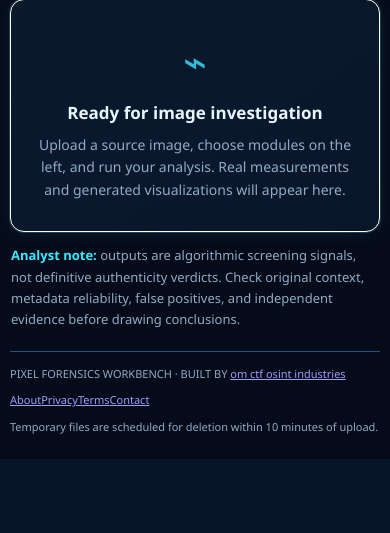
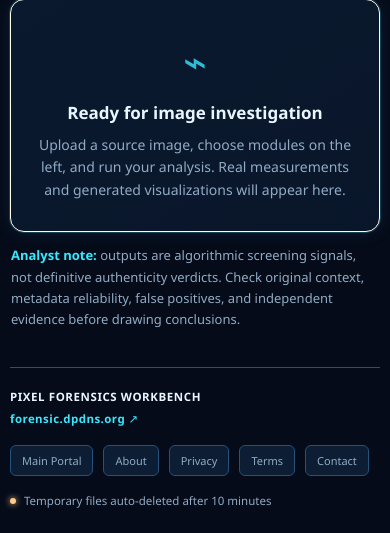
Before and after one commit to Abhrankan-Chakrabarti/pixel-forensics-workbench, a Flask app: page / in a window 390 px wide. Shown: the part 2813-3346 px from the top of the page. Before the commit the page ends 3272 px from the top, so only its background shows below. Run offline with Flask 3, Linux system fonts and the light colour scheme; some libraries are stand-ins or nearby versions.

Commit message:
fix(ui): enhance footer layout with portal backlink, spaced nav links, and mobile responsiveness

```diff
--- a/static/css/pages.css
+++ b/static/css/pages.css
@@ -1 +1 @@
-*{box-sizing:border-box}html{color-scheme:dark}body{margin:0;background:#07101f;color:#e8f1ff;font:16px/1.7 system-ui,-apple-system,"Segoe UI",sans-serif}.topbar{display:flex;align-items:center;justify-content:space-between;gap:20px;padding:20px clamp(18px,5vw,64px);border-bottom:1px solid #233a56;background:#0a1728}.brand{font-weight:850;letter-spacing:.07em;text-decoration:none;color:#f1f7ff}.brand span{color:#50d8ed}.topbar nav,.footer-links{display:flex;gap:16px;flex-wrap:wrap}.topbar nav a,footer a,.page a{color:#63dcec;text-decoration:none}.topbar nav a:hover,footer a:hover,.page a:hover{text-decoration:underline}.page{max-width:900px;margin:0 auto;padding:clamp(26px,6vw,70px) clamp(18px,5vw,34px);min-height:70vh}.eyebrow{color:#58dceb;font-size:12px;font-weight:800;letter-spacing:.16em}h1{font-size:clamp(30px,5vw,46px);line-height:1.15;margin:8px 0 24px}h2{font-size:21px;margin-top:32px;color:#9bdcff}p,li{color:#c4d3e7}li{margin:.4em 0}.credit{margin-top:30px;padding:18px;border:1px solid #244666;border-radius:12px;background:#0b1b30}footer{display:flex;justify-content:space-between;gap:12px;flex-wrap:wrap;padding:20px clamp(18px,5vw,64px);border-top:1px solid #233a56;color:#93a9c4;font-size:13px}@media(max-width:650px){.topbar{align-items:flex-start;flex-direction:column}.topbar nav{gap:12px}}
+*{box-sizing:border-box}html{color-scheme:dark}body{margin:0;background:#07101f;color:#e8f1ff;font:16px/1.7 system-ui,-apple-system,"Segoe UI",sans-serif}.topbar{display:flex;align-items:center;justify-content:space-between;gap:20px;padding:20px clamp(18px,5vw,64px);border-bottom:1px solid #233a56;background:#0a1728}.brand{font-weight:850;letter-spacing:.07em;text-decoration:none;color:#f1f7ff}.brand span{color:#50d8ed}.topbar nav,.footer-links{display:flex;gap:16px;flex-wrap:wrap}.topbar nav a,footer a,.page a{color:#63dcec;text-decoration:none}.topbar nav a:hover,footer a:hover,.page a:hover{text-decoration:underline}.page{max-width:900px;margin:0 auto;padding:clamp(26px,6vw,70px) clamp(18px,5vw,34px);min-height:70vh}.eyebrow{color:#58dceb;font-size:12px;font-weight:800;letter-spacing:.16em}h1{font-size:clamp(30px,5vw,46px);line-height:1.15;margin:8px 0 24px}h2{font-size:21px;margin-top:32px;color:#9bdcff}p,li{color:#c4d3e7}li{margin:.4em 0}.credit{margin-top:30px;padding:18px;border:1px solid #244666;border-radius:12px;background:#0b1b30}footer{display:flex;justify-content:space-between;align-items:center;gap:16px;flex-wrap:wrap;padding:20px clamp(18px,5vw,64px);border-top:1px solid #233a56;color:#93a9c4;font-size:13px}.footer-brand{display:flex;align-items:center;gap:8px}.footer-sep{color:#50d8ed}@media(max-width:650px){.topbar{align-items:flex-start;flex-direction:column}.topbar nav{gap:12px}footer{flex-direction:column;align-items:flex-start;gap:14px}}
--- a/static/css/style.css
+++ b/static/css/style.css
@@ -340,3 +340,150 @@ body{font-size:15px;line-height:1.55}
 @media(max-width:720px){.topbar{height:auto;min-height:72px;padding-top:10px;padding-bottom:10px;align-items:flex-start}.brand-title{white-space:normal;line-height:1.25}.brand-sub{line-height:1.4}.header-right{max-width:46%;gap:6px}.expiry-pill{white-space:normal;line-height:1.2}.version-label{display:none}}
 @media(max-width:480px){.header-right .local-pill{display:none}.header-right{max-width:40%}.brand-title{font-size:15px}.brand-sub{font-size:8px}.fingerprint-mark{width:39px;height:39px;flex:0 0 39px}.fingerprint-logo{width:32px;height:32px}.expiry-pill{font-size:8px}}
 @media(prefers-reduced-motion:reduce){.fingerprint-mark:after,.fingerprint-lines,.fingerprint-pixels rect,.expiry-pill i{animation:none!important}}
+
+/* ============================================================
+   Page Footer: Accessible, responsive layout with portal links
+   ============================================================ */
+.page-footer {
+  display: flex !important;
+  align-items: center;
+  justify-content: space-between;
+  gap: 16px 24px;
+  flex-wrap: wrap;
+  border-top: 1px solid var(--line);
+  padding: 22px 4px 14px;
+  margin-top: 36px;
+  font-size: 12px !important;
+  line-height: 1.6;
+  color: var(--muted);
+}
+.footer-brand {
+  display: inline-flex;
+  align-items: center;
+  gap: 8px;
+  font-weight: 700;
+  letter-spacing: 0.04em;
+  color: var(--text);
+}
+.footer-brand strong {
+  font-weight: 800;
+  letter-spacing: 0.05em;
+  color: var(--text);
+  font-size: 11.5px;
+}
+.footer-sep {
+  color: var(--cyan);
+  opacity: 0.8;
+  font-weight: bold;
+}
+.page-footer a {
+  color: var(--cyan);
+  text-decoration: none;
+  transition: color 0.18s ease, text-shadow 0.18s ease;
+}
+.page-footer a:hover {
+  color: #fff;
+  text-shadow: 0 0 8px color-mix(in srgb, var(--cyan) 75%, transparent);
+  text-decoration: underline;
+  text-underline-offset: 3px;
+}
+.page-footer a:focus-visible {
+  outline: 2px solid var(--cyan);
+  outline-offset: 2px;
+  border-radius: 4px;
+}
+.portal-backlink {
+  display: inline-flex;
+  align-items: center;
+  gap: 4px;
+  font-size: 11.5px;
+  font-weight: 600;
+  color: var(--cyan);
+}
+.footer-links {
+  display: flex;
+  align-items: center;
+  gap: 16px;
+  flex-wrap: wrap;
+}
+.footer-links a {
+  color: var(--muted);
+  font-size: 12px;
+  font-weight: 550;
+  padding: 4px 2px;
+  position: relative;
+  transition: color 0.18s ease;
+}
+.footer-links a:hover {
+  color: var(--cyan);
+  text-decoration: none;
+}
+.footer-links a + a::before {
+  content: "·";
+  position: absolute;
+  left: -10px;
+  color: var(--line);
+  pointer-events: none;
+}
+.footer-retention {
+  display: inline-flex;
+  align-items: center;
+  gap: 8px;
+  font-size: 11.5px;
+  color: var(--muted);
+}
+.retention-dot {
+  width: 6px;
+  height: 6px;
+  border-radius: 50%;
+  background: var(--orange);
+  box-shadow: 0 0 6px var(--orange);
+  flex-shrink: 0;
+}
+
+@media (max-width: 900px) {
+  .page-footer {
+    flex-direction: column;
+    align-items: flex-start;
+    gap: 14px;
+    padding: 20px 0 12px;
+  }
+  .footer-links {
+    width: 100%;
+    gap: 14px;
+    padding: 2px 0;
+  }
+}
+
+@media (max-width: 520px) {
+  .page-footer {
+    font-size: 11px !important;
+  }
+  .footer-brand {
+    flex-direction: column;
+    align-items: flex-start;
+    gap: 4px;
+  }
+  .footer-brand .footer-sep {
+    display: none;
+  }
+  .footer-links {
+    display: flex;
+    flex-wrap: wrap;
+    gap: 8px 10px;
+  }
+  .footer-links a + a::before {
+    display: none;
+  }
+  .footer-links a {
+    padding: 6px 11px;
+    background: color-mix(in srgb, var(--surface2) 80%, transparent);
+    border: 1px solid var(--line);
+    border-radius: 6px;
+    font-size: 11px;
+    white-space: nowrap;
+  }
+  .footer-links a:hover {
+    border-color: var(--cyan);
+  }
+}
--- a/templates/index.html
+++ b/templates/index.html
@@ -85,7 +85,24 @@
         <div id="resultsRoot"><div class="empty-results panel"><div class="empty-results-icon">⌁</div><h3>Ready for image investigation</h3><p>Upload a source image, choose modules on the left, and run your analysis. Real measurements and generated visualizations will appear here.</p></div></div>
         <p class="results-footnote"><b>Analyst note:</b> outputs are algorithmic screening signals, not definitive authenticity verdicts. Check original context, metadata reliability, false positives, and independent evidence before drawing conclusions.</p>
       </section>
-      <footer class="page-footer"><span>PIXEL FORENSICS WORKBENCH <i>·</i> BUILT BY <a href="https://ctf.osint.industries/" target="_blank" rel="noopener noreferrer">om ctf osint industries</a></span><span class="footer-links"><a href="/about">About</a><a href="/privacy">Privacy</a><a href="/terms">Terms</a><a href="/contact">Contact</a></span><span>Temporary files are scheduled for deletion within 10 minutes of upload.</span></footer>
+      <footer class="page-footer">
+        <div class="footer-brand">
+          <strong>PIXEL FORENSICS WORKBENCH</strong>
+          <span class="footer-sep">·</span>
+          <a href="https://forensic.dpdns.org" class="portal-backlink" target="_blank" rel="noopener noreferrer">forensic.dpdns.org ↗</a>
+        </div>
+        <nav class="footer-links" aria-label="Workbench navigation">
+          <a href="https://forensic.dpdns.org" target="_blank" rel="noopener noreferrer">Main Portal</a>
+          <a href="/about">About</a>
+          <a href="/privacy">Privacy</a>
+          <a href="/terms">Terms</a>
+          <a href="/contact">Contact</a>
+        </nav>
+        <div class="footer-retention">
+          <span class="retention-dot" aria-hidden="true"></span>
+          <span>Temporary files auto-deleted after 10 minutes</span>
+        </div>
+      </footer>
     </section>
   </main>
   <div id="toast" class="toast hidden" role="status" aria-live="polite"></div>
```
Also changed, not shown: templates/info_page.html (+15 -1 lines).
